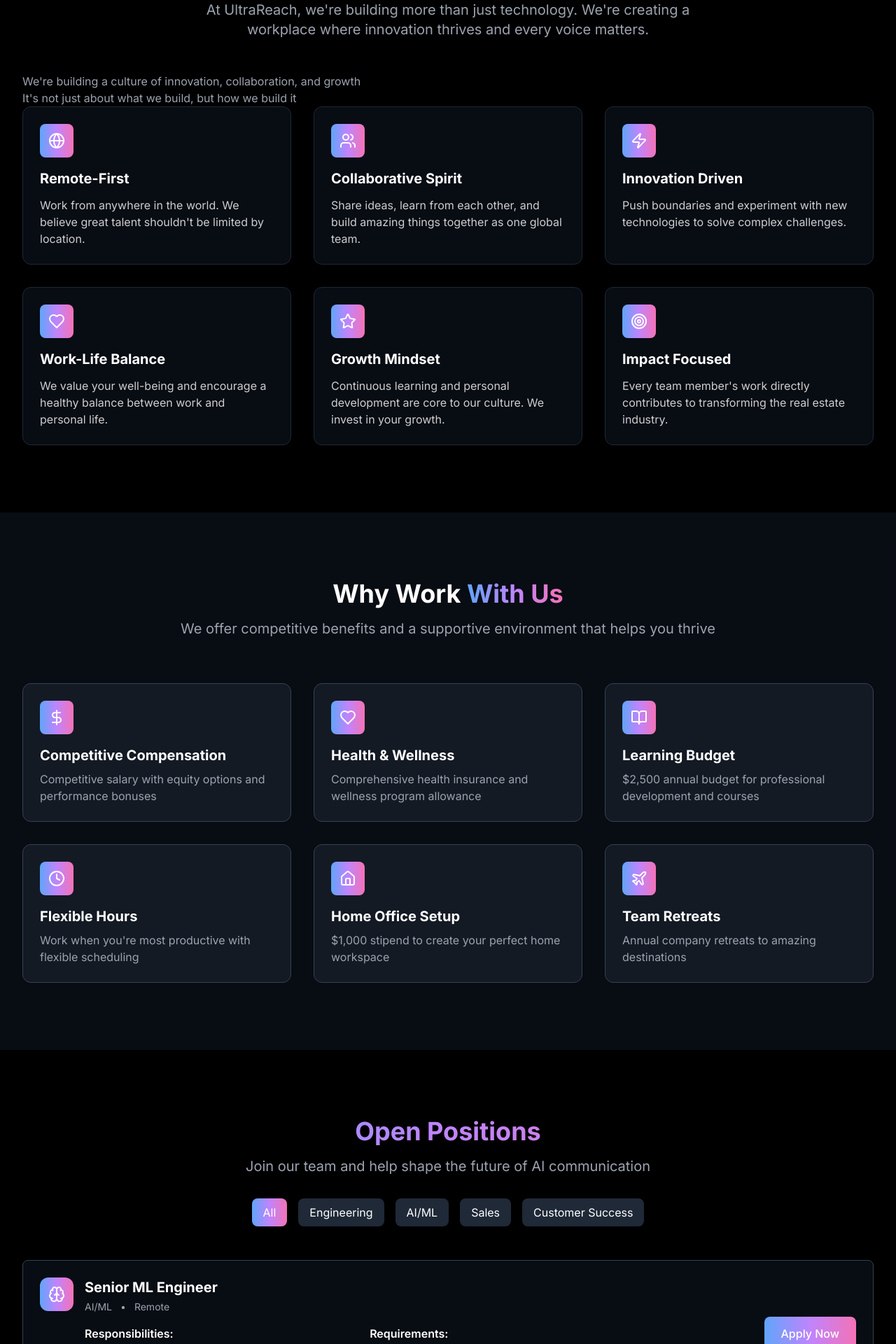
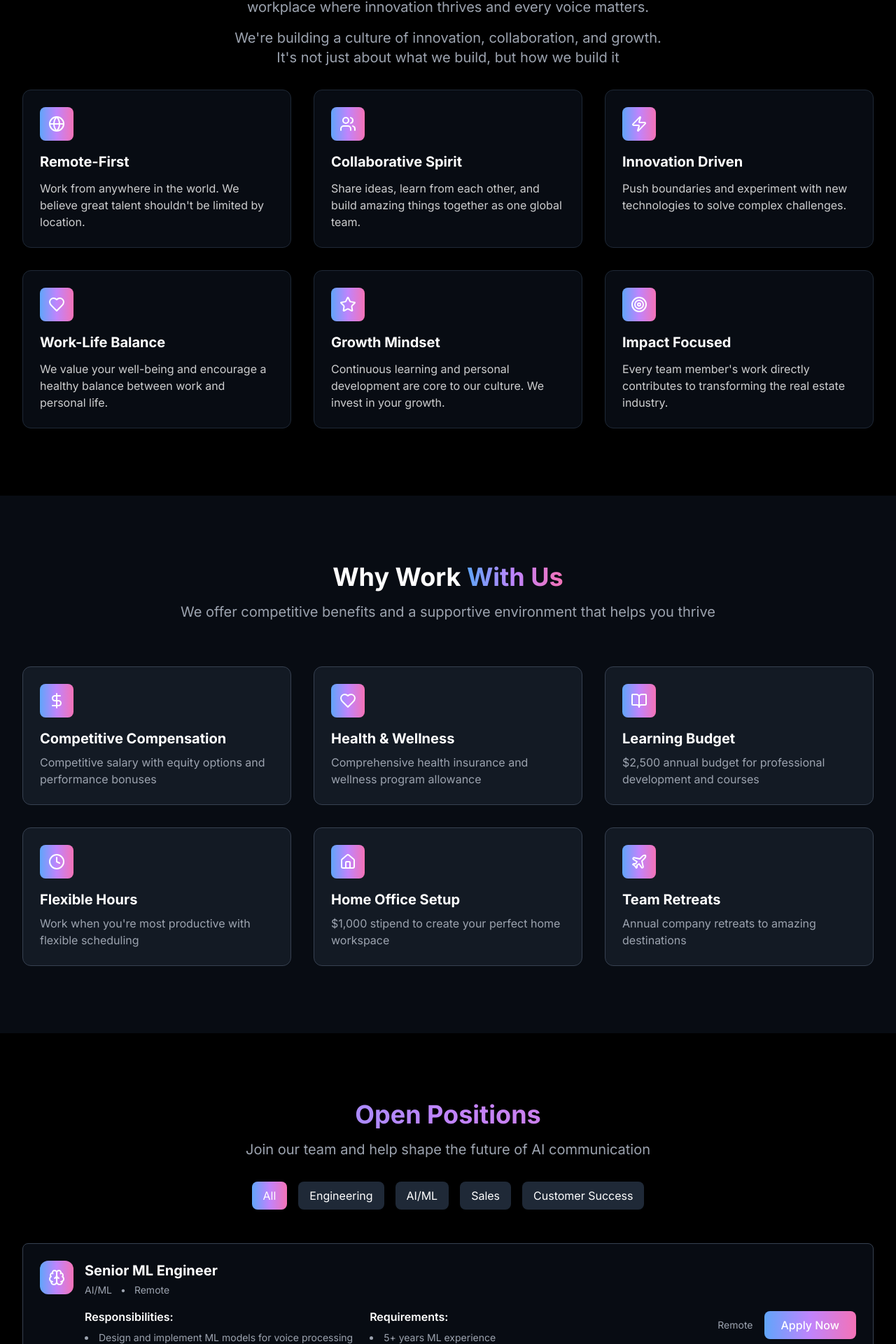
Before and after one commit to iaroslav1234/ultrareach.ai, a Next.js app: page /careers in a window 1280 px wide. Shown: the part 752-2672 px from the top of the page at 70% size. Built offline with nearby package versions, Linux system fonts and the light colour scheme.

Commit message:
Update careers page: Fix text spacing and layout in culture section

```diff
--- a/components/careers/application-process.tsx
+++ b/components/careers/application-process.tsx
@@ -1,3 +1,5 @@
+'use client';
+
 import { FileText, Phone, Users, CheckCircle, ArrowRight } from 'lucide-react';
 
 const steps = [
@@ -28,6 +30,13 @@
 ];
 
 export function ApplicationProcess() {
+  const scrollToOpenPositions = () => {
+    const element = document.getElementById('open-positions');
+    if (element) {
+      element.scrollIntoView({ behavior: 'smooth' });
+    }
+  };
+
   return (
     <section className="py-24 bg-gray-900/50">
       <div className="max-w-7xl mx-auto px-4 sm:px-6 lg:px-8">
@@ -67,7 +76,10 @@
         </div>
 
         <div className="mt-16 text-center">
-          <button className="px-8 py-3 rounded-lg bg-gradient-to-r from-blue-400 via-purple-400 to-pink-400 text-white font-medium hover:opacity-90 transition-opacity">
+          <button
+            onClick={scrollToOpenPositions}
+            className="px-8 py-3 rounded-lg bg-gradient-to-r from-blue-400 via-purple-400 to-pink-400 text-white font-medium hover:opacity-90 transition-opacity"
+          >
             View Open Positions
           </button>
         </div>
--- a/components/careers/culture-section.tsx
+++ b/components/careers/culture-section.tsx
@@ -39,22 +39,23 @@
   return (
     <section className="relative py-24">
       <div className="max-w-7xl mx-auto px-4 sm:px-6 lg:px-8">
-        <h2 className="text-3xl md:text-4xl font-bold text-center mb-12">
+        <h2 className="text-3xl md:text-4xl font-bold text-center mb-4">
           Our{' '}
           <span className="text-transparent bg-gradient-to-r from-blue-400 via-purple-400 to-pink-400 bg-clip-text [-webkit-background-clip:text]">
             Culture
           </span>
         </h2>
-        <p className="text-xl text-gray-400 max-w-3xl mx-auto text-center mb-12">
-            At UltraReach, we're building more than just technology.
-            We're creating a workplace where innovation thrives and every voice matters.
+        <p className="text-xl text-gray-400 max-w-3xl mx-auto text-center mb-4">
+          At UltraReach, we're building more than just technology.
+          We're creating a workplace where innovation thrives and every voice matters.
+        </p>
+        <div className="text-xl text-gray-400 max-w-3xl mx-auto text-center mb-8">
+          <p>
+            We&apos;re building a culture of innovation, collaboration, and growth.
+            <br />
+            It&apos;s not just about what we build, but how we build it
           </p>
-        <p className="text-gray-400">
-          We&apos;re building a culture of innovation, collaboration, and growth
-        </p>
-        <p className="text-gray-400">
-          It&apos;s not just about what we build, but how we build it
-        </p>
+        </div>
         <div className="grid grid-cols-1 md:grid-cols-2 lg:grid-cols-3 gap-8">
           {values.map((value, index) => (
             <div key={index} className="p-6 rounded-xl bg-gray-900/50 border border-gray-800">
--- a/components/careers/open-positions.tsx
+++ b/components/careers/open-positions.tsx
@@ -96,6 +96,12 @@
     selectedDepartment === 'All' || position.department === selectedDepartment
   );
 
+  const handleApply = (position: string) => {
+    const subject = encodeURIComponent(`Application for ${position} Position`);
+    const body = encodeURIComponent(`Hi UltraReach AI team,\n\nI am interested in applying for the ${position} position.\n\n`);
+    window.location.href = `mailto:careers@ultrareach.ai?subject=${subject}&body=${body}`;
+  };
+
   return (
     <section id="open-positions" className="relative py-24">
       <div className="max-w-7xl mx-auto px-4 sm:px-6 lg:px-8">
@@ -164,9 +170,15 @@
                       </div>
                     </div>
                   </div>
-                  <button className="px-6 py-3 rounded-lg bg-gradient-to-r from-blue-400 via-purple-400 to-pink-400 text-white font-medium hover:opacity-90 transition-opacity whitespace-nowrap">
-                    Apply Now
-                  </button>
+                  <div className="mt-6 flex justify-between items-center gap-4">
+                    <div className="text-sm text-gray-400 whitespace-nowrap">{position.location}</div>
+                    <button
+                      onClick={() => handleApply(position.title)}
+                      className="px-6 py-2 rounded-lg bg-gradient-to-r from-blue-400 via-purple-400 to-pink-400 text-white font-medium hover:opacity-90 transition-opacity whitespace-nowrap"
+                    >
+                      Apply Now
+                    </button>
+                  </div>
                 </div>
               </CardContent>
             </Card>
```
